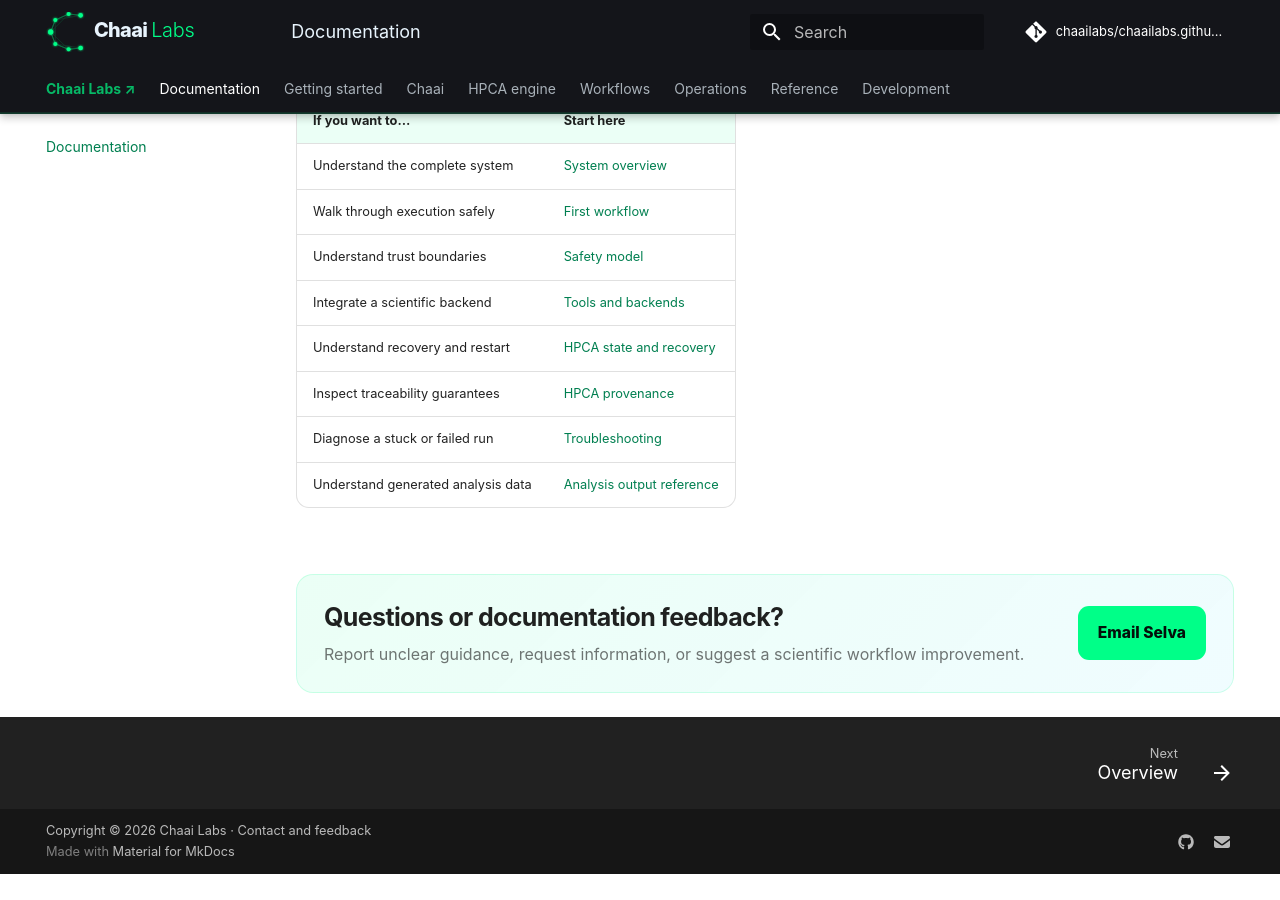
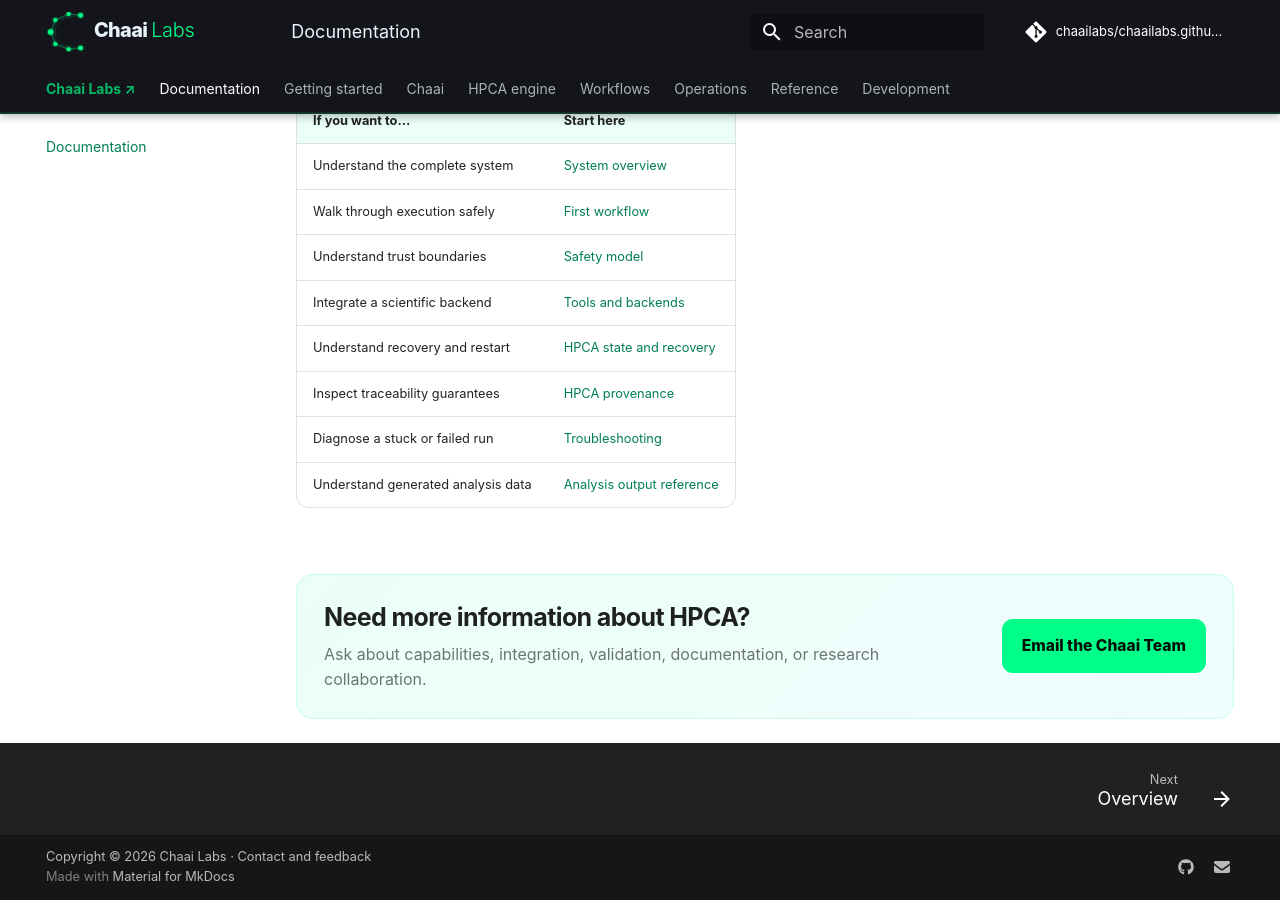
Before and after one commit to chaailabs/chaailabs.github.io, an MkDocs documentation site: the page built from documentation/index.md, in a window 1280 px wide and 900 px high, scrolled down 2467 px. Built offline with MkDocs 1.6.1 and Material for MkDocs 9.7.7, drawn with Linux system fonts in a browser that asks for light colours; comment, search, counter and statistics services are not loaded; before the commit the page ends 3341 px from its top, so only the background shows below that.

Commit message:
Improve documentation design and HPCA overview

```diff
--- a/documentation/index.md
+++ b/documentation/index.md
@@ -76,11 +76,3 @@
 | Inspect traceability guarantees | [HPCA provenance](hpca/provenance.md) |
 | Diagnose a stuck or failed run | [Troubleshooting](operations/troubleshooting.md) |
 | Understand generated analysis data | [Analysis output reference](reference/analysis-outputs.md) |
-
-<div class="chaai-contact">
-  <div>
-    <h2>Questions or documentation feedback?</h2>
-    <p>Report unclear guidance, request information, or suggest a scientific workflow improvement.</p>
-  </div>
-  <a class="chaai-contact__button" href="mailto:selvaus10@gmail.com?subject=Chaai%20Labs%20documentation%20feedback">Email Selva</a>
-</div>
--- a/mkdocs.yml
+++ b/mkdocs.yml
@@ -8,6 +8,7 @@
 strict: true
 theme:
   name: material
+  custom_dir: overrides
   logo: assets/logo.svg
   favicon: assets/logo-icon.svg
   font: false
@@ -32,7 +33,7 @@
       link: https://github.com/chaailabs
       name: Chaai Labs on GitHub
     - icon: fontawesome/solid/envelope
-      link: mailto:selvaus10@gmail.com?subject=Chaai%20Labs%20documentation%20feedback
+      link: mailto:chaaifoundation@gmail.com?subject=Chaai%20Labs%20documentation%20feedback
       name: Email Chaai Labs documentation feedback
 plugins: [search]
 markdown_extensions:
@@ -86,4 +87,4 @@
       - Documentation policy: development/documentation-policy.md
       - Testing and releases: development/testing-and-releases.md
       - Security: development/security.md
-copyright: Copyright &copy; 2026 <a href="https://chaailabs.github.io/">Chaai Labs</a> &middot; <a href="mailto:selvaus10@gmail.com?subject=Chaai%20Labs%20documentation%20feedback">Contact and feedback</a>
+copyright: Copyright &copy; 2026 <a href="https://chaailabs.github.io/">Chaai Labs</a> &middot; <a href="mailto:chaaifoundation@gmail.com?subject=Chaai%20Labs%20documentation%20feedback">Contact and feedback</a>
--- /dev/null
+++ b/overrides/main.html
@@ -0,0 +1,12 @@
+{% extends "base.html" %}
+
+{% block content %}
+  {{ super() }}
+  <div class="chaai-contact" role="region" aria-label="Contact the Chaai Team">
+    <div>
+      <h2>Need more information about HPCA?</h2>
+      <p>Ask about capabilities, integration, validation, documentation, or research collaboration.</p>
+    </div>
+    <a class="chaai-contact__button" href="mailto:chaaifoundation@gmail.com?subject=Chaai%20Labs%20information%20request">Email the Chaai Team</a>
+  </div>
+{% endblock %}
```
Also changed, not shown: documentation/hpca/analysis-and-mathematics.md (+0 -8 lines), documentation/hpca/handlers.md (+0 -8 lines), documentation/hpca/index.md (+0 -8 lines), documentation/operations/troubleshooting.md (+0 -8 lines).
